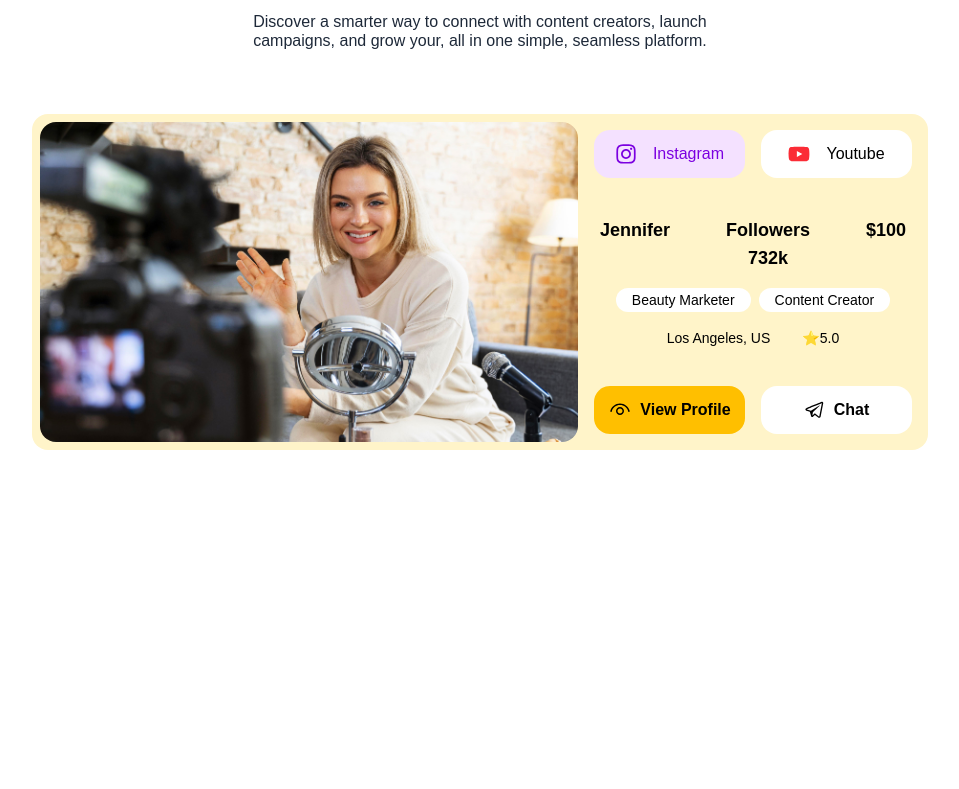
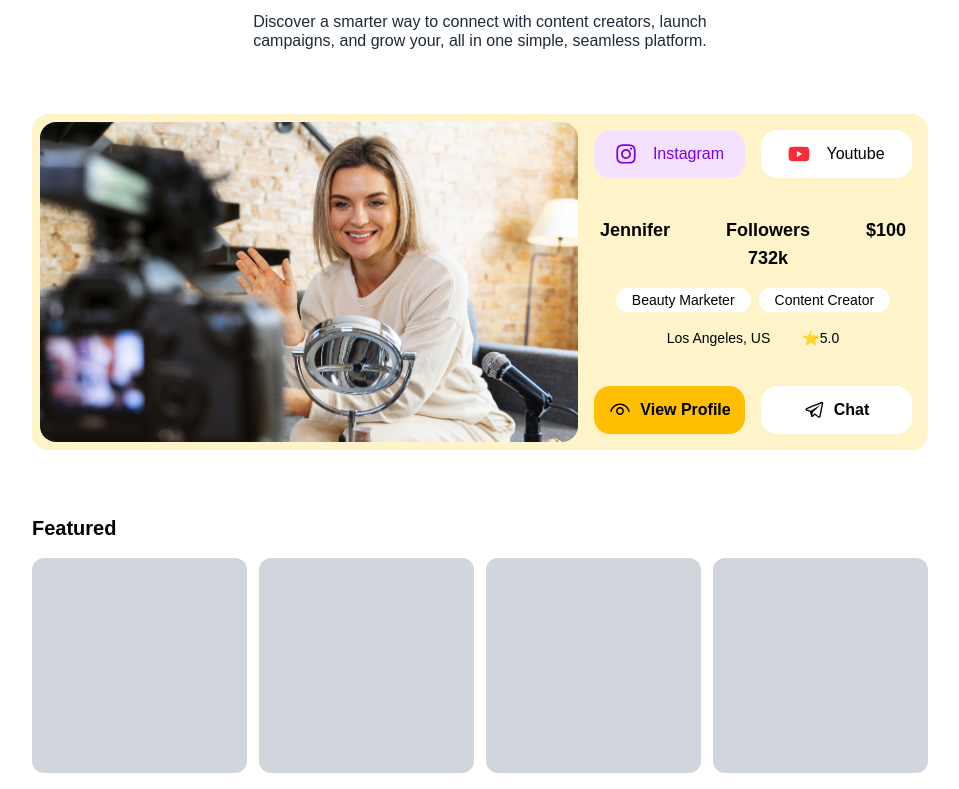
Before and after one commit to shabinx30/Collabify, a React (Vite) app in the folder frontend/: page / in a window 1280 px wide. Shown: the part 220-1009 px from the top of the page, without its empty margins (160-1119 px from the left). Before the commit the page ends 800 px from the top, so only its background shows below. Built offline with nearby package versions, Linux system fonts and the light colour scheme.

Commit message:
feat: featured section added

```diff
--- a/frontend/src/App.tsx
+++ b/frontend/src/App.tsx
@@ -1,11 +1,13 @@
 import NavBar from "./components/NavBar";
-import Hero from "./components/Hero";
+import Featured from "./components/home/Featured";
+import Hero from "./components/home/Hero";
 
 function App() {
 
     return <>
         <NavBar />
         <Hero />
+        <Featured />
     </>;
 }
 
--- /dev/null
+++ b/frontend/src/components/home/Featured.tsx
@@ -0,0 +1,15 @@
+const Featured = () => {
+    return (
+        <section className="px-[2em] lg:px-[6em] xl:px-[12em] bg-white text-black">
+            <h1 className="font-semibold text-xl">Featured</h1>
+            <div className="grid grid-cols-2 md:grid-cols-3 lg:grid-cols-4 gap-3 py-[1em]">
+                <div className="aspect-square bg-gray-300 rounded-xl"></div>
+                <div className="aspect-square bg-gray-300 rounded-xl"></div>
+                <div className="aspect-square bg-gray-300 rounded-xl"></div>
+                <div className="aspect-square bg-gray-300 rounded-xl"></div>
+            </div>
+        </section>
+    );
+};
+
+export default Featured;
--- a/frontend/src/components/Hero.tsx
+++ b/frontend/src/components/home/Hero.tsx
@@ -4,7 +4,7 @@ import { LiaTelegramPlane } from "react-icons/lia";
 
 const Hero = () => {
     return (
-        <div className="w-full bg-white flex flex-col items-center px-[2em] lg:px-[6em] xl:px-[12em] pt-[4em]">
+        <section className="w-full bg-white flex flex-col items-center px-[2em] lg:px-[6em] xl:px-[12em] pt-[4em]">
             <h1 className="w-full text-black text-3xl md:text-4xl lg:text-5xl font-semibold text-center">
                 Symplifiying Influencer Marketing For Everyone
             </h1>
@@ -67,7 +67,7 @@ const Hero = () => {
                     </div>
                 </div>
             </div>
-        </div>
+        </section>
     );
 };
 
```
